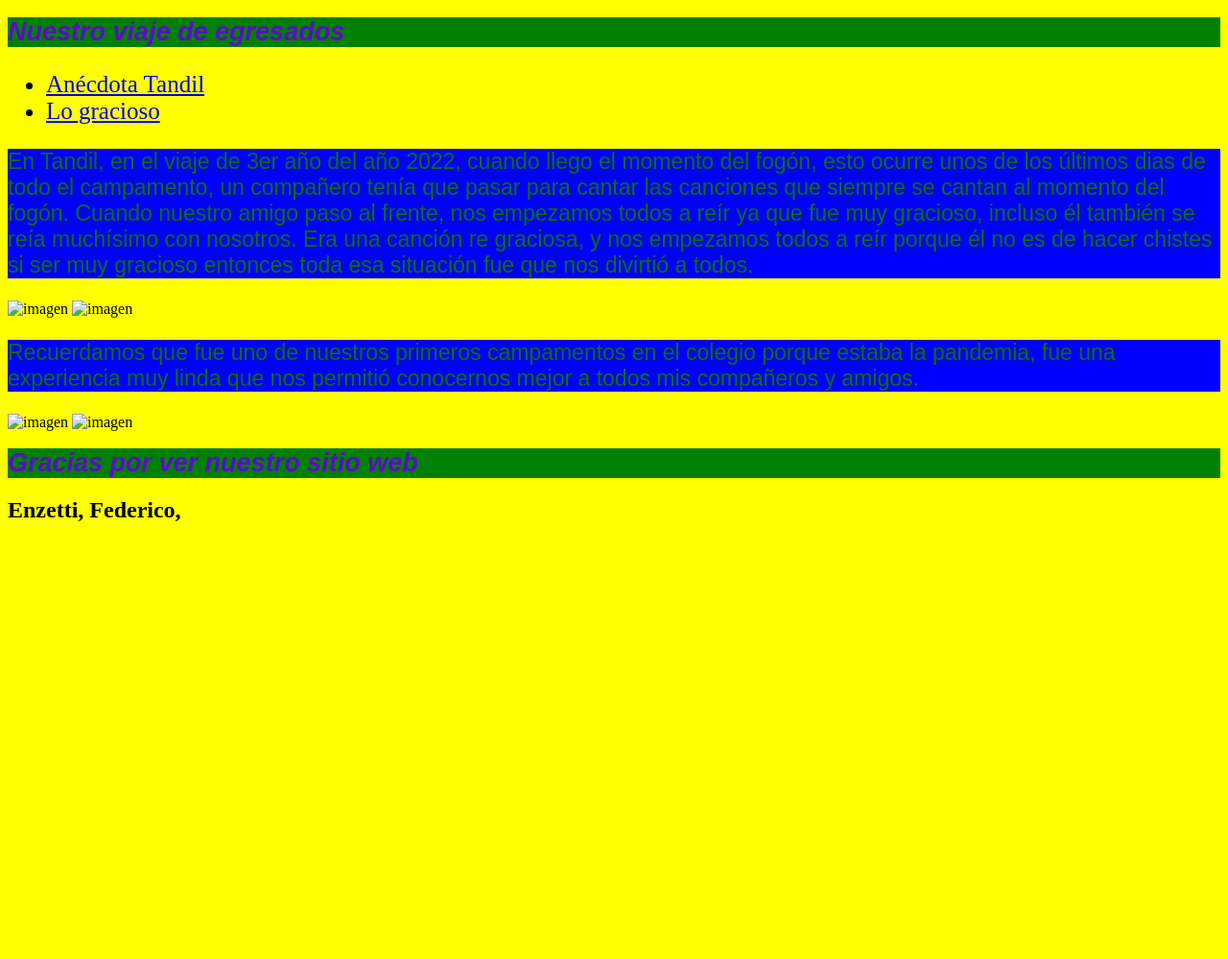
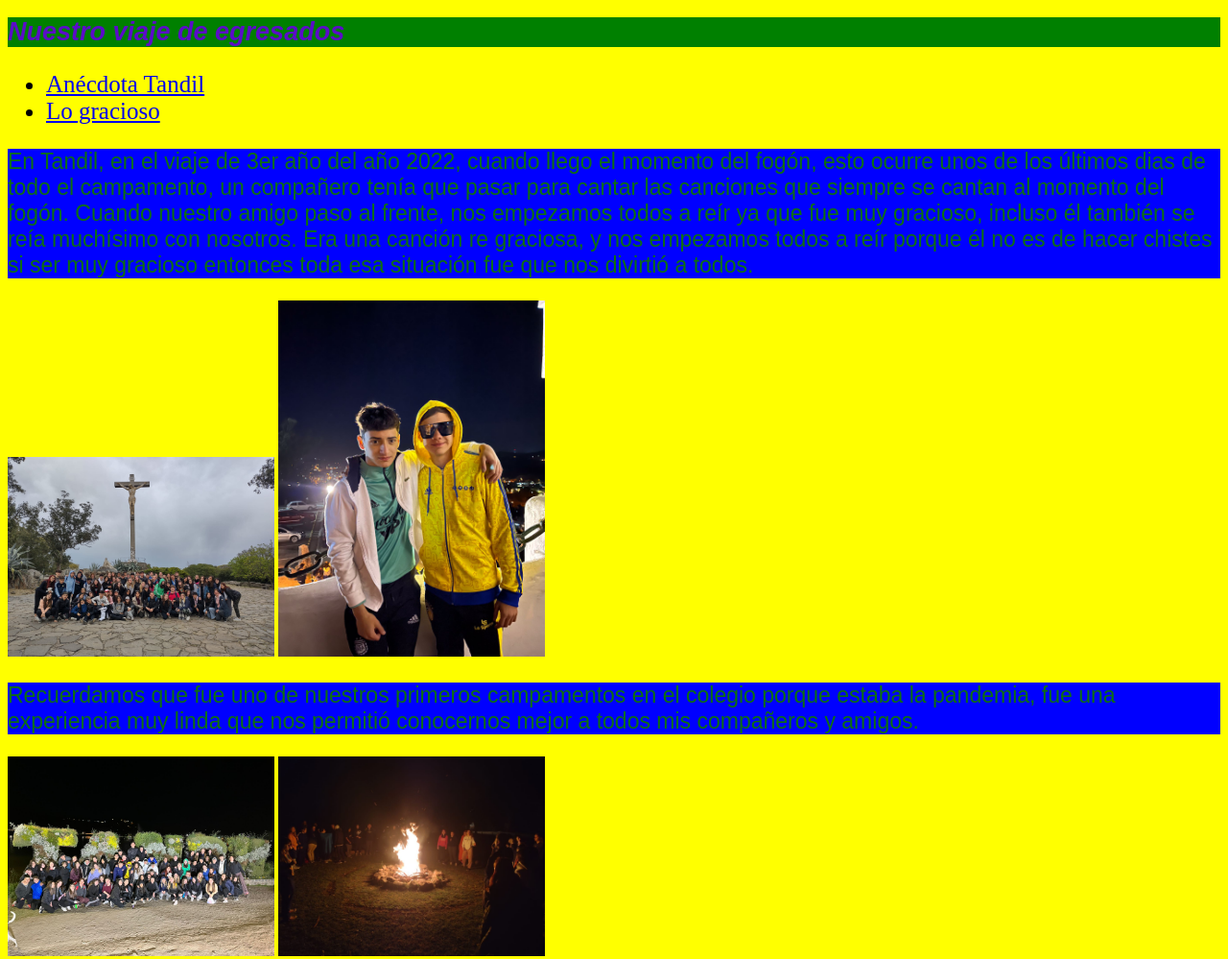
Before and after one commit to mateoenzetti/trabajoroboticaa, a plain HTML site: page index.html in a window 1280 px wide. Shown: the top 999 px of the page at 96% size. Before the commit the page ends 800 px from the top, so only its background shows below. Drawn offline with Linux system fonts and the light colour scheme; a script that the page names is missing.

Commit message:
Update index.html

```diff
--- a/index.html
+++ b/index.html
@@ -13,11 +13,11 @@
 	                                          <li><a href="#risa">Lo gracioso</a></li>
                                           </ul>
                                          <p id="anecdota">En Tandil, en el viaje de 3er año del año 2022, cuando llego el momento del fogón, esto ocurre unos de los últimos dias de todo el campamento, un compañero tenía que pasar para cantar las canciones que siempre se cantan al momento del fogón. Cuando nuestro amigo paso al frente, nos empezamos todos a reír ya que fue muy gracioso, incluso él también se reía muchísimo con nosotros. Era una canción re graciosa, y nos empezamos todos a reír porque él no es de hacer chistes si ser muy gracioso entonces toda esa situación fue que nos divirtió a todos.  </p>
-                                              <img src="imagenes/fotogrupo.jpeg" alt="imagen">
-                                              <img src="imagenes/nuestrafoto.jpeg" alt="imagen">
+                                              <img src="fotogrupo.jpeg" alt="imagen">
+                                              <img src="nuestrafoto.jpeg" alt="imagen">
 	                    <p id="risa">Recuerdamos que fue uno de nuestros primeros campamentos en el colegio porque estaba la pandemia, fue una experiencia muy linda que nos permitió conocernos mejor a todos mis compañeros y amigos.</p>
-                                              <img src="imagenes/fotocartel.jpeg" alt="imagen">
-                                              <img src="imagenes/fotofogon.jpeg" alt="imagen">
+                                              <img src="fotocartel.jpeg" alt="imagen">
+                                              <img src="fotofogon.jpeg" alt="imagen">
 
 		<h1>Gracias por ver nuestro sitio web</h1>
 		<h2>Enzetti, Federico, </h2>
```
